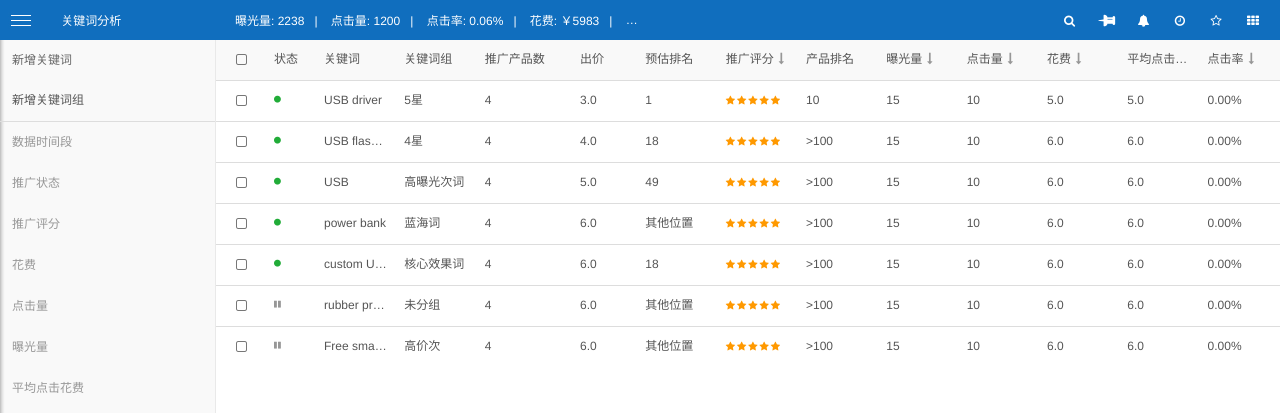
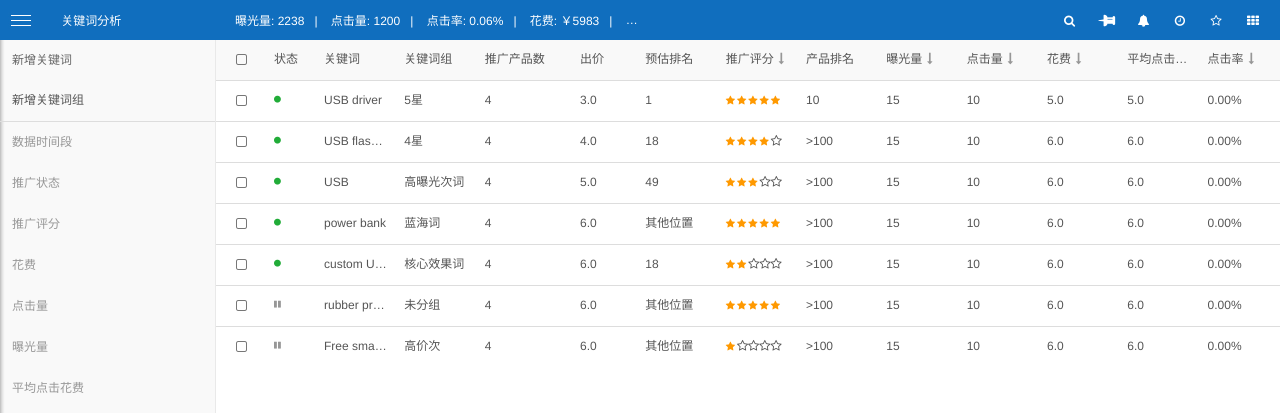
Before and after one commit to levinding/Works-Gallery, a website: page dist/index.html in a window 1280 px wide. Shown: the top 413 px of the page. Drawn offline with Linux system fonts and the light colour scheme.

Commit message:
levinding

```diff
--- a/dist/index.html
+++ b/dist/index.html
@@ -110,7 +110,7 @@
 		    					<td><span>4</span></td>
 		    					<td><span><span class="bidding"><span class="am-icon-pencil hidden"></span>4.0</span></td>
 		    					<td><span>18</span></td>
-		    					<td><span><span class="am-icon-star"></span><span class="am-icon-star"></span><span class="am-icon-star"></span><span class="am-icon-star"></span><span class="am-icon-star"></span></span></td>
+		    					<td><span><span class="am-icon-star"></span><span class="am-icon-star"></span><span class="am-icon-star"></span><span class="am-icon-star"></span><span class="am-icon-star-o"></span></span></td>
 		    					<td><span>>100</span></td>
 		    					<td><span>15</span></td>
 		    					<td><span>10</span></td>
@@ -128,7 +128,7 @@
 		    					<td><span>4</span></td>
 		    					<td><span><span class="bidding"><span class="am-icon-pencil hidden"></span>5.0</span></td>
 		    					<td><span>49</span></td>
-		    					<td><span><span class="am-icon-star"></span><span class="am-icon-star"></span><span class="am-icon-star"></span><span class="am-icon-star"></span><span class="am-icon-star"></span></span></td>
+		    					<td><span><span class="am-icon-star"></span><span class="am-icon-star"></span><span class="am-icon-star"></span><span class="am-icon-star-o"></span><span class="am-icon-star-o"></span></span></td>
 		    					<td><span>>100</span></td>
 		    					<td><span>15</span></td>
 		    					<td><span>10</span></td>
@@ -164,7 +164,7 @@
 		    					<td><span>4</span></td>
 		    					<td><span><span class="bidding"><span class="am-icon-pencil hidden"></span>6.0</span></td>
 		    					<td><span>18</span></td>
-		    					<td><span><span class="am-icon-star"></span><span class="am-icon-star"></span><span class="am-icon-star"></span><span class="am-icon-star"></span><span class="am-icon-star"></span></span></td>
+		    					<td><span><span class="am-icon-star"></span><span class="am-icon-star"></span><span class="am-icon-star-o"></span><span class="am-icon-star-o"></span><span class="am-icon-star-o"></span></span></td>
 		    					<td><span>>100</span></td>
 		    					<td><span>15</span></td>
 		    					<td><span>10</span></td>
@@ -200,7 +200,7 @@
 		    					<td><span>4</span></td>
 		    					<td><span><span class="bidding"><span class="am-icon-pencil hidden"></span>6.0</span></td>
 		    					<td><span>其他位置</span></td>
-		    					<td><span><span class="am-icon-star"></span><span class="am-icon-star"></span><span class="am-icon-star"></span><span class="am-icon-star"></span><span class="am-icon-star"></span></span></td>
+		    					<td><span><span class="am-icon-star"></span><span class="am-icon-star-o"></span><span class="am-icon-star-o"></span><span class="am-icon-star-o"></span><span class="am-icon-star-o"></span></span></td>
 		    					<td><span>>100</span></td>
 		    					<td><span>15</span></td>
 		    					<td><span>10</span></td>
```
